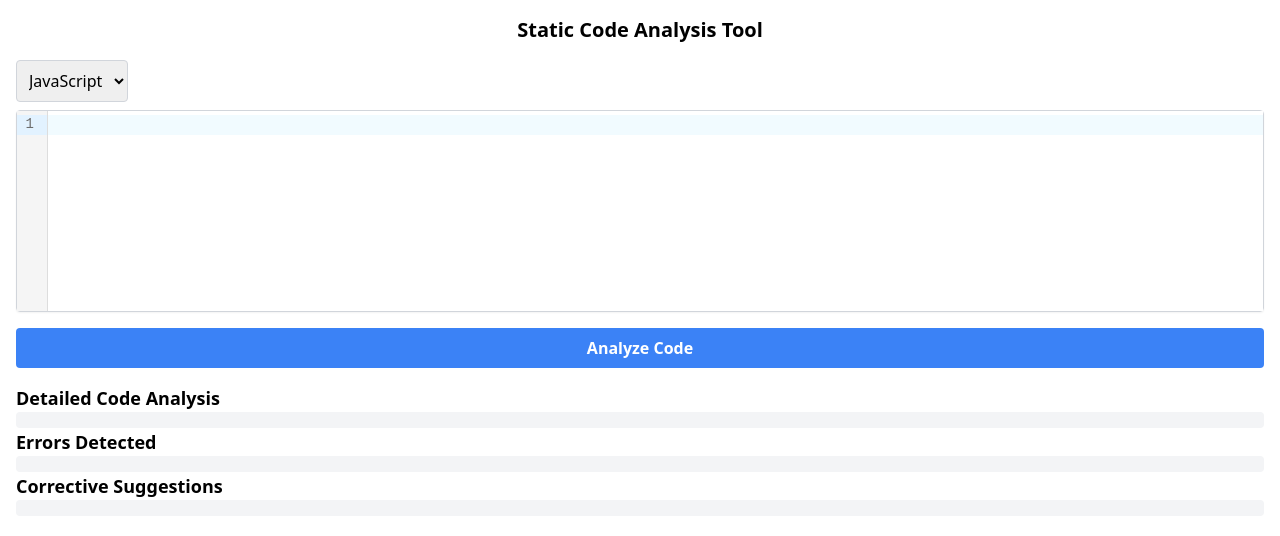
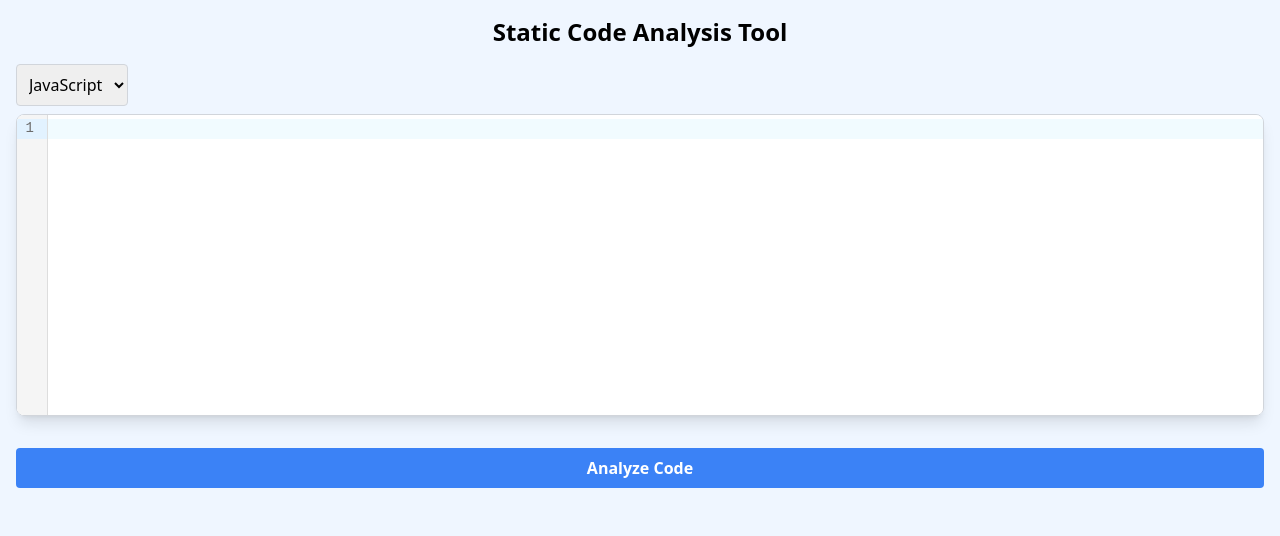
Before and after one commit to tarikbilla/Code-Analysis-and-Auto-Correction-Tool, a Next.js app in the folder frontend/: page / in a window 1280 px wide. Shown: the top 536 px of the page. Built offline with nearby package versions, Linux system fonts and the light colour scheme.

Commit message:
updated frontend

```diff
--- /dev/null
+++ b/frontend/pages/_document.js
@@ -0,0 +1,21 @@
+// pages/_document.js
+import Document, { Html, Head, Main, NextScript } from 'next/document';
+
+class MyDocument extends Document {
+  render() {
+    return (
+      <Html lang="en">
+        <Head>
+          <meta charSet="UTF-8" />
+          <title>Static Code Analysis Tool</title>
+        </Head>
+        <body className=" bg-blue-50 dark:bg-gray-900">
+            <Main />
+            <NextScript />
+        </body>
+      </Html>
+    );
+  }
+}
+
+export default MyDocument;
--- a/frontend/pages/index.js
+++ b/frontend/pages/index.js
@@ -18,7 +18,7 @@ export default function Home() {
   const [loading, setLoading] = useState(false);
 
   const getLanguageMode = () => {
-    switch(language) {
+    switch (language) {
       case 'javascript':
         return javascript();
       case 'cpp':
@@ -31,18 +31,25 @@ export default function Home() {
   };
 
   const fetchAnalysis = async (endpoint, setState) => {
+    try {
       const response = await fetch(`${apiUrl}/api/${endpoint}`, {
         method: 'POST',
         headers: { 'Content-Type': 'application/json' },
         body: JSON.stringify({ code, language })
       });
+      if (!response.ok) {  // Check if the response status code is not OK
+        throw new Error('Network response was not ok: ' + response.statusText);
+      }
       const data = await response.json();
       setState(data.result);
+    } catch (error) {
+      console.error("Fetch error:", error.message);
+    }
   };
+
 
   const handleSubmit = async () => {
     setLoading(true);
-    // Perform three API requests for different types of analysis
     await Promise.all([
       fetchAnalysis('analyze', setAnalysisResult),
       fetchAnalysis('errors', setErrorResult),
@@ -51,9 +58,18 @@ export default function Home() {
     setLoading(false);
   };
 
+  const formatText = (text) => {
+    text = text.replace(/\n\n/g, '<br><br>');
+    text = text.replace(/\n/g, '<br>');
+    return text;
+  };
+
+
   return (
-    <div className="p-4">
-      <h1 className="text-xl font-bold text-center mb-4">Static Code Analysis Tool</h1>
+    <div className="relative container mx-auto px-4">
+      {/* input data */}
+      <div>
+        <h1 className="text-2xl font-bold text-center mb-4 mt-4">Static Code Analysis Tool</h1>
         <select
           value={language}
           onChange={(e) => setLanguage(e.target.value)}
@@ -65,12 +81,12 @@ export default function Home() {
         </select>
         <CodeMirror
           value={code}
-        height="200px"
+          height="300px"
           extensions={[getLanguageMode()]}
           onChange={(value, viewUpdate) => {
             setCode(value);
           }}
-        className="w-full font-mono text-sm border border-gray-300 rounded shadow-sm"
+          className="w-full font-mono text-sm border border-gray-300 rounded-lg overflow-hidden shadow-lg mb-4"
         />
         <button
           onClick={handleSubmit}
@@ -78,14 +94,39 @@ export default function Home() {
           disabled={loading}
         >
           Analyze Code
+          {loading &&
+            <svg class="animate-spin ml-2 mr-3 h-6 w-6 text-white-600 inline-block" xmlns="http://www.w3.org/2000/svg" fill="none" viewBox="0 0 24 24">
+              <circle class="opacity-25" cx="12" cy="12" r="10" stroke="currentColor" stroke-width="4"></circle>
+              <path class="opacity-75" fill="currentColor" d="M4 12a8 8 0 018-8V0C5.373 0 0 5.373 0 12h4zm2 5.291A7.962 7.962 0 014 12H0c0 3.042 1.135 5.824 3 7.938l3-2.647z"></path>
+            </svg>
+          }
         </button>
+      </div>
+
+      {/* ourput data */}
       <div className="mt-4">
-        <h2 className="text-lg font-semibold">Detailed Code Analysis</h2>
-        <pre className="p-2 bg-gray-100 rounded">{analysisResult}</pre>
-        <h2 className="text-lg font-semibold">Errors Detected</h2>
-        <pre className="p-2 bg-gray-100 rounded">{errorResult}</pre>
-        <h2 className="text-lg font-semibold">Corrective Suggestions</h2>
-        <pre className="p-2 bg-gray-100 rounded">{debugResult}</pre>
+
+        {analysisResult &&
+          <div className={`pointer-events-auto w-full rounded-lg bg-white p-4 mt-8 mb-8 text-md leading-5 shadow-xl shadow-black/5 hover:bg-slate-50 ring-1 ring-slate-700/10`}>
+            <h2 className="text-xl font-semibold mb-4">Detailed Code Analysis</h2>
+            <div className="p-4 bg-gray-100 rounded" dangerouslySetInnerHTML={{ __html: formatText(analysisResult) }}></div>
+          </div>
+        }
+
+        {errorResult &&
+          <div className='pointer-events-auto w-full rounded-lg bg-white p-4 mt-8 mb-8 text-md leading-5 shadow-xl shadow-black/5 hover:bg-slate-50 ring-1 ring-slate-700/10'>
+            <h2 className="text-xl font-semibold mb-4">Errors Detected</h2>
+            <div className="p-4 bg-gray-100 rounded" dangerouslySetInnerHTML={{ __html: formatText(errorResult) }}></div>
+          </div>
+        }
+
+        {debugResult &&
+          <div className='pointer-events-auto w-full rounded-lg bg-white p-4 mt-8 mb-8 text-md leading-5 shadow-xl shadow-black/5 hover:bg-slate-50 ring-1 ring-slate-700/10'>
+            <h2 className="text-xl font-semibold mb-4">Corrective Code Suggestions</h2>
+            <pre className="p-4 bg-gray-100 rounded" dangerouslySetInnerHTML={{ __html: formatText(debugResult) }}></pre>
+          </div>
+
+        }
       </div>
     </div>
   );
```
Also changed, not shown: frontend/pages/_app.js (line endings or trailing spaces). Lines whose indentation alone changed are shown as unchanged.
